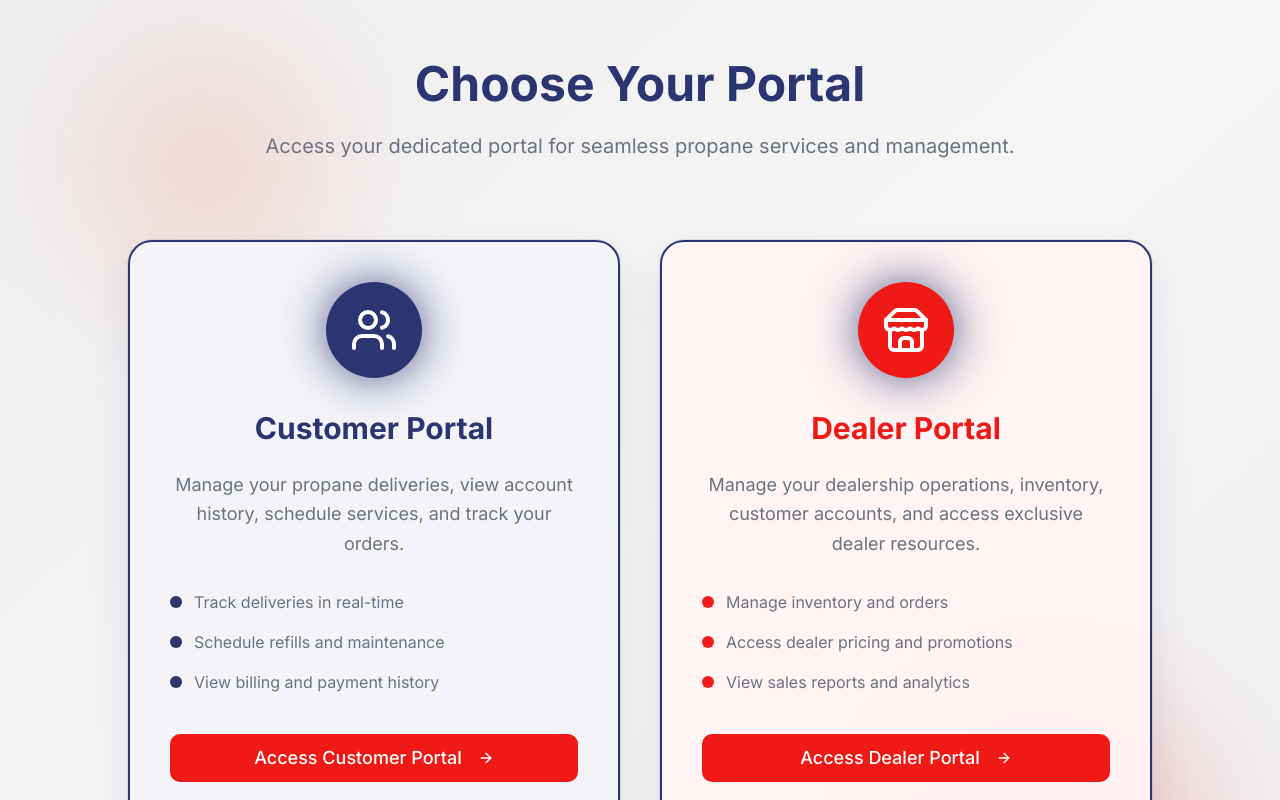
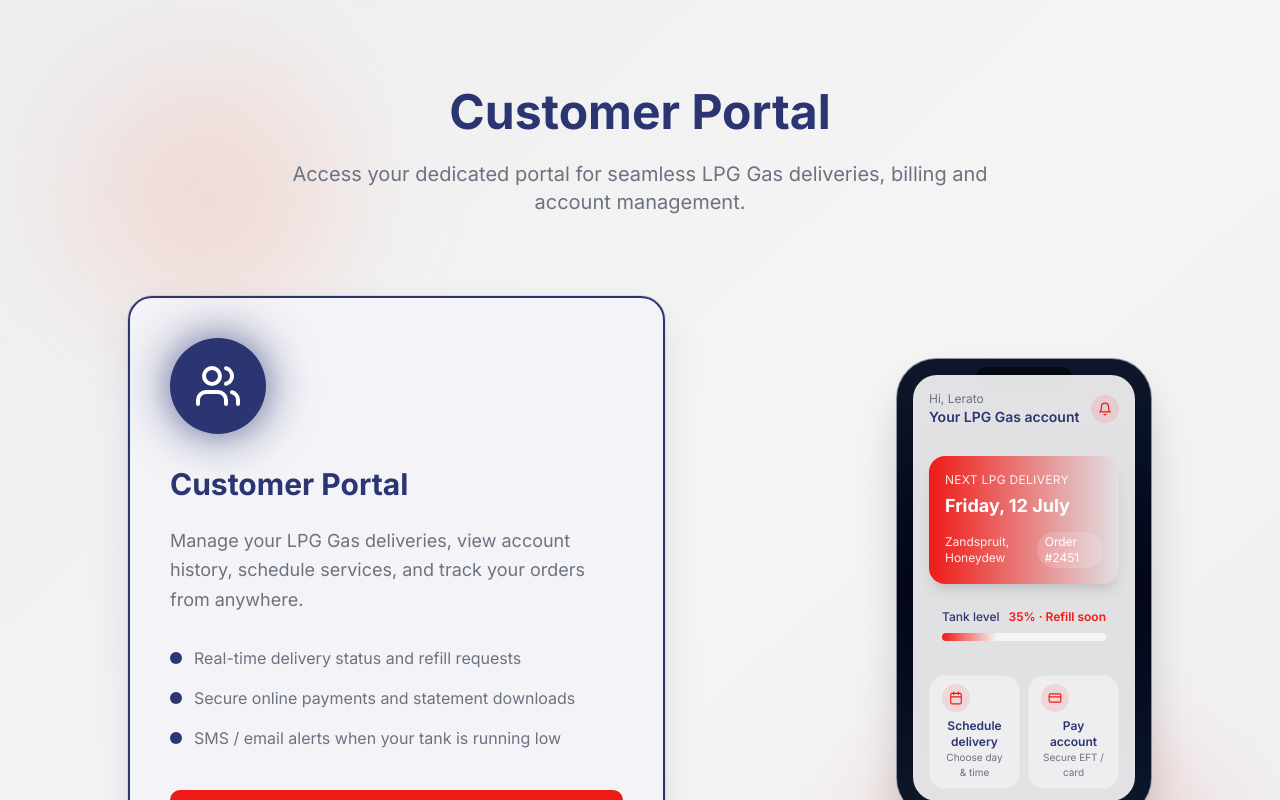
Before and after one commit to Itumeleng1962/wasb, a Next.js app: page / in a window 1280 px wide. Shown: the part 940-1740 px from the top of the page. Built offline with nearby package versions, Linux system fonts and the light colour scheme.

Commit message:
Add files via upload

```diff
--- a/components/account-overview.tsx
+++ b/components/account-overview.tsx
@@ -30,7 +30,7 @@ export default function AccountOverview() {
       address: "1123 Main St.",
       size: "325G",
       fullAddress: "1123 Main St.",
-      tankType: "325G Propane Fuel Tank",
+    tankType: "325G LPG Gas Fuel Tank",
       fillLevel: 76,
       deliveryType: "Automatic",
       nextDelivery: "1/10",
@@ -42,7 +42,7 @@ export default function AccountOverview() {
       address: "1123 Main St.",
       size: "120G",
       fullAddress: "1123 Main St.",
-      tankType: "120G Propane Fuel Tank",
+    tankType: "120G LPG Gas Fuel Tank",
       fillLevel: 25,
       deliveryType: "Automatic",
       nextDelivery: "1/10",
@@ -54,7 +54,7 @@ export default function AccountOverview() {
       address: "1123 Main St.",
       size: "120G",
       fullAddress: "1123 Main St.",
-      tankType: "120G Propane Fuel Tank",
+    tankType: "120G LPG Gas Fuel Tank",
       fillLevel: 55,
       deliveryType: "Automatic",
       nextDelivery: "1/10",
--- a/components/customer-portal.tsx
+++ b/components/customer-portal.tsx
@@ -128,7 +128,7 @@ export function CustomerPortal() {
                   <span className="font-semibold text-foreground">{tank.capacity}</span>
                 </div>
                 <p className="text-sm text-muted-foreground mt-1">{tank.address}</p>
-                <p className="text-sm text-muted-foreground">{tank.capacity} Propane Fuel Tank</p>
+                <p className="text-sm text-muted-foreground">{tank.capacity} LPG Gas Fuel Tank</p>
               </div>
 
               {/* Fill level with thick bar and % inside */}
--- a/components/footer.tsx
+++ b/components/footer.tsx
@@ -43,7 +43,6 @@ export function Footer() {
     ],
     support: [
       { name: "Customer Portal", href: "/portal/customer" },
-      { name: "Dealer Portal", href: "/portal/dealer" },
       { name: "Safety & Compliance", href: "/safety" },
       { name: "Contact Us", href: "/contact" },
     ],
--- a/components/hero.tsx
+++ b/components/hero.tsx
@@ -95,8 +95,8 @@ export function Hero() {
             </div>
             <div className="glass-card rounded-2xl p-8 text-center premium-hover luxury-border">
               <Clock className="h-10 w-10 text-accent mx-auto mb-4 pulse-primary" />
-              <h3 className="font-semibold text-foreground mb-2 text-lg">24/7 Support</h3>
-              <p className="text-sm text-muted-foreground">Always Available</p>
+              <h3 className="font-semibold text-foreground mb-2 text-lg">Responsive Support</h3>
+              <p className="text-sm text-muted-foreground">Extended Hours Team</p>
             </div>
             <div className="glass-card rounded-2xl p-8 text-center premium-hover luxury-border">
               <Flame className="h-10 w-10 text-accent mx-auto mb-4 pulse-primary" />
--- a/components/navigation.tsx
+++ b/components/navigation.tsx
@@ -56,21 +56,13 @@ export function Navigation() {
       submenu: [
         { name: "Hospitality", href: "/industries/hospitality" },
         { name: "Manufacturing", href: "/industries/manufacturing" },
-        { name: "Healthcare", href: "/industries/healthcare" },
       ],
     },
     { name: "Safety", href: "/safety" },
     { name: "News", href: "/news" },
     { name: "Careers", href: "/careers" },
     { name: "Contact", href: "/contact" },
-    {
-      name: "Portals",
-      href: "#",
-      submenu: [
-        { name: "Customer Portal", href: "/portal/customer" },
-        { name: "Dealer Portal", href: "/portal/dealer" },
-      ],
-    },
+    { name: "Customer Portal", href: "/portal/customer" },
   ]
 
   return (
--- a/components/portal-selection.tsx
+++ b/components/portal-selection.tsx
@@ -3,7 +3,7 @@
 import Link from "next/link"
 import { Button } from "@/components/ui/button"
 import { Card } from "@/components/ui/card"
-import { Users, Store, ArrowRight } from "lucide-react"
+import { Users, ArrowRight, Bell, CreditCard, Calendar } from "lucide-react"
 
 export function PortalSelection() {
   return (
@@ -17,37 +17,38 @@ export function PortalSelection() {
       <div className="container mx-auto px-4 sm:px-6 lg:px-8 relative z-10">
         <div className="text-center max-w-3xl mx-auto mb-20">
           <h2 className="text-4xl sm:text-5xl font-bold text-primary mb-6 slide-in-up">
-            Choose Your Portal
+            Customer Portal
           </h2>
           <p className="text-xl text-muted-foreground slide-in-up">
-            Access your dedicated portal for seamless propane services and management.
+            Access your dedicated portal for seamless LPG Gas deliveries, billing and account management.
           </p>
         </div>
 
-        <div className="grid md:grid-cols-2 gap-10 max-w-5xl mx-auto stagger-animation">
-          {/* Customer Portal */}
+        <div className="grid lg:grid-cols-[minmax(0,1.2fr)_minmax(0,1fr)] gap-10 max-w-5xl mx-auto items-center stagger-animation">
+          {/* Customer Portal copy */}
           <Card className="glass-card p-10 rounded-3xl border-0 premium-hover group relative overflow-hidden luxury-border">
             <div className="absolute inset-0 bg-primary/5"></div>
-            <div className="relative z-10 text-center">
-              <div className="w-24 h-24 rounded-full bg-primary flex items-center justify-center mx-auto mb-8 group-hover:scale-110 transition-transform duration-500 shadow-2xl pulse-primary">
+            <div className="relative z-10">
+              <div className="w-24 h-24 rounded-full bg-primary flex items-center justify-center mb-8 group-hover:scale-110 transition-transform duration-500 shadow-2xl pulse-primary">
                 <Users className="h-12 w-12 text-white" />
               </div>
               <h3 className="text-3xl font-bold text-primary mb-6">Customer Portal</h3>
               <p className="text-muted-foreground mb-8 text-lg leading-relaxed">
-                Manage your propane deliveries, view account history, schedule services, and track your orders.
+                Manage your LPG Gas deliveries, view account history, schedule services, and track your orders from
+                anywhere.
               </p>
               <div className="space-y-4 mb-10">
                 <div className="flex items-center gap-3 text-muted-foreground">
-                  <div className="w-3 h-3 rounded-full bg-primary"></div>
-                  <span className="text-base">Track deliveries in real-time</span>
+                  <div className="w-3 h-3 rounded-full bg-primary" />
+                  <span className="text-base">Real-time delivery status and refill requests</span>
                 </div>
                 <div className="flex items-center gap-3 text-muted-foreground">
-                  <div className="w-3 h-3 rounded-full bg-primary"></div>
-                  <span className="text-base">Schedule refills and maintenance</span>
+                  <div className="w-3 h-3 rounded-full bg-primary" />
+                  <span className="text-base">Secure online payments and statement downloads</span>
                 </div>
                 <div className="flex items-center gap-3 text-muted-foreground">
-                  <div className="w-3 h-3 rounded-full bg-primary"></div>
-                  <span className="text-base">View billing and payment history</span>
+                  <div className="w-3 h-3 rounded-full bg-primary" />
+                  <span className="text-base">SMS / email alerts when your tank is running low</span>
                 </div>
               </div>
               <Link href="/portal/customer" className="block">
@@ -59,39 +60,70 @@ export function PortalSelection() {
             </div>
           </Card>
 
-          {/* Dealer Portal */}
-          <Card className="glass-card p-10 rounded-3xl border-0 premium-hover group relative overflow-hidden luxury-border">
-            <div className="absolute inset-0 bg-accent/5"></div>
-            <div className="relative z-10 text-center">
-              <div className="w-24 h-24 rounded-full bg-accent flex items-center justify-center mx-auto mb-8 group-hover:scale-110 transition-transform duration-500 shadow-2xl pulse-primary">
-                <Store className="h-12 w-12 text-white" />
-              </div>
-              <h3 className="text-3xl font-bold text-accent mb-6">Dealer Portal</h3>
-              <p className="text-muted-foreground mb-8 text-lg leading-relaxed">
-                Manage your dealership operations, inventory, customer accounts, and access exclusive dealer resources.
-              </p>
-              <div className="space-y-4 mb-10">
-                <div className="flex items-center gap-3 text-muted-foreground">
-                  <div className="w-3 h-3 rounded-full bg-accent"></div>
-                  <span className="text-base">Manage inventory and orders</span>
+          {/* Mobile preview */}
+          <div className="flex justify-center lg:justify-end">
+            <div className="relative w-64 h-[460px] rounded-[2.5rem] border border-border/60 bg-gradient-to-b from-slate-900 via-slate-950 to-slate-900 shadow-2xl overflow-hidden">
+              {/* Notch */}
+              <div className="absolute top-2 left-1/2 -translate-x-1/2 w-24 h-5 bg-black/60 rounded-full" />
+
+              {/* Screen */}
+              <div className="absolute inset-4 rounded-3xl bg-background/95 flex flex-col">
+                {/* Header */}
+                <div className="px-4 pt-4 pb-3 flex items-center justify-between border-b border-border/60">
+                  <div>
+                    <p className="text-xs text-muted-foreground">Hi, Lerato</p>
+                    <p className="text-sm font-semibold">Your LPG Gas account</p>
+                  </div>
+                  <div className="flex gap-2">
+                    <div className="w-7 h-7 rounded-full bg-accent/10 flex items-center justify-center">
+                      <Bell className="h-3.5 w-3.5 text-accent" />
+                    </div>
+                  </div>
                 </div>
-                <div className="flex items-center gap-3 text-muted-foreground">
-                  <div className="w-3 h-3 rounded-full bg-accent"></div>
-                  <span className="text-base">Access dealer pricing and promotions</span>
+
+                {/* Balance / tank card */}
+                <div className="px-4 pt-4 space-y-3">
+                  <div className="rounded-2xl bg-gradient-to-r from-accent to-sky text-white p-4 shadow-lg">
+                    <p className="text-xs uppercase tracking-wide opacity-90">Next LPG delivery</p>
+                    <p className="text-lg font-bold mt-1">Friday, 12 July</p>
+                    <div className="mt-3 flex items-center justify-between text-xs">
+                      <span className="opacity-90">Zandspruit, Honeydew</span>
+                      <span className="bg-white/15 px-2 py-0.5 rounded-full">Order #2451</span>
+                    </div>
+                  </div>
+
+                  {/* Tank level bar */}
+                  <div className="rounded-2xl border border-border/60 p-3">
+                    <div className="flex items-center justify-between mb-2">
+                      <span className="text-xs font-medium">Tank level</span>
+                      <span className="text-xs text-accent font-semibold">35% · Refill soon</span>
+                    </div>
+                    <div className="h-2 rounded-full bg-muted overflow-hidden">
+                      <div className="h-full w-1/3 bg-gradient-to-r from-accent to-sky" />
+                    </div>
+                  </div>
                 </div>
-                <div className="flex items-center gap-3 text-muted-foreground">
-                  <div className="w-3 h-3 rounded-full bg-accent"></div>
-                  <span className="text-base">View sales reports and analytics</span>
+
+                {/* Quick actions */}
+                <div className="px-4 pt-2 pb-3 grid grid-cols-2 gap-2 mt-auto">
+                  <button className="rounded-xl border border-border/70 bg-background hover:bg-muted/60 transition flex flex-col items-start px-3 py-2">
+                    <div className="w-7 h-7 rounded-full bg-accent/10 flex items-center justify-center mb-1.5">
+                      <Calendar className="h-3.5 w-3.5 text-accent" />
+                    </div>
+                    <span className="text-xs font-semibold">Schedule delivery</span>
+                    <span className="text-[10px] text-muted-foreground">Choose day & time</span>
+                  </button>
+                  <button className="rounded-xl border border-border/70 bg-background hover:bg-muted/60 transition flex flex-col items-start px-3 py-2">
+                    <div className="w-7 h-7 rounded-full bg-accent/10 flex items-center justify-center mb-1.5">
+                      <CreditCard className="h-3.5 w-3.5 text-accent" />
+                    </div>
+                    <span className="text-xs font-semibold">Pay account</span>
+                    <span className="text-[10px] text-muted-foreground">Secure EFT / card</span>
+                  </button>
                 </div>
               </div>
-              <Link href="/portal/dealer" className="block">
-                <Button className="w-full bg-accent text-white hover:opacity-90 transition-all duration-300 text-lg py-6 premium-hover">
-                  Access Dealer Portal
-                  <ArrowRight className="ml-2 h-5 w-5" />
-                </Button>
-              </Link>
             </div>
-          </Card>
+          </div>
         </div>
 
         {/* Additional Info */}
```
Also changed, not shown: components/benefits.tsx (+7 -7 lines), components/loading-overlay.tsx (added, +13 -0 lines), components/ui/spinner.tsx (added, +23 -0 lines).
